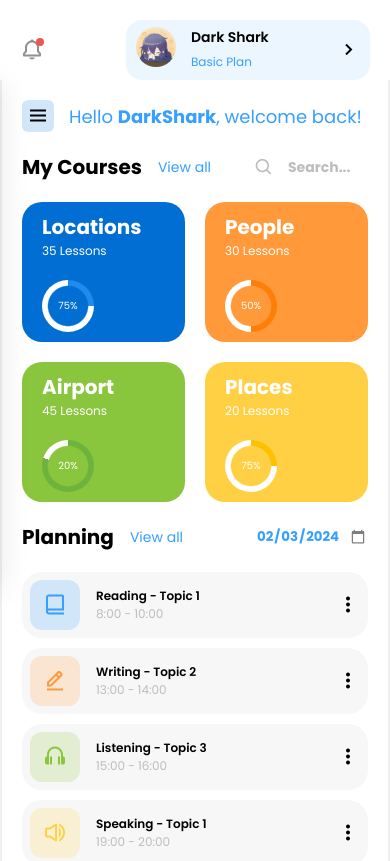
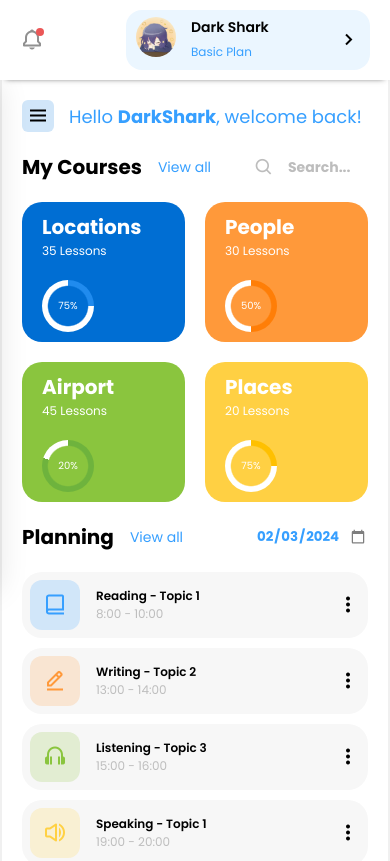
Before and after one commit to locan1106/DashboardDesign, a plain HTML site: page index.html in a window 390 px wide. Shown: the top 861 px of the page. Drawn offline with nearby package versions, Linux system fonts and the light colour scheme.

Commit message:
fix top header in mobile screen

```diff
--- a/style.css
+++ b/style.css
@@ -675,8 +675,10 @@ main .planning .item > i {
 		right: 0;
 		left: 0;
 		width: 100%;
-		padding: 20px;
+		padding: 10px 20px;
 		z-index: 100;
+		background-color: #fff;
+		box-shadow: 0 4px 6px -6px #222;
 	}
 
 	.container .right-section .weekly {
```
